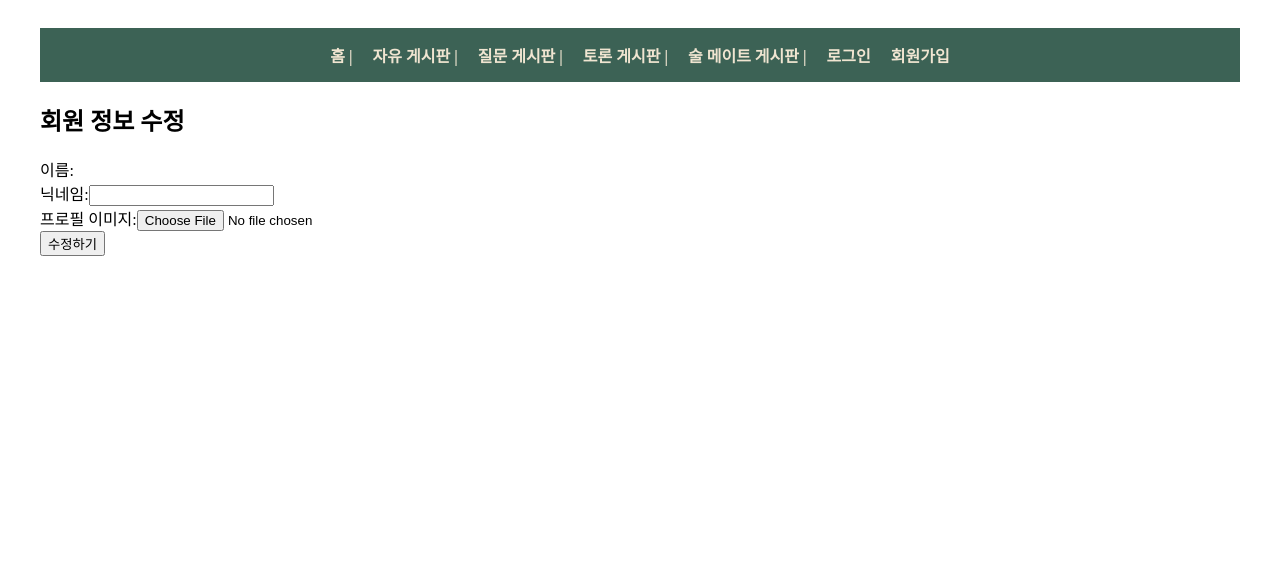
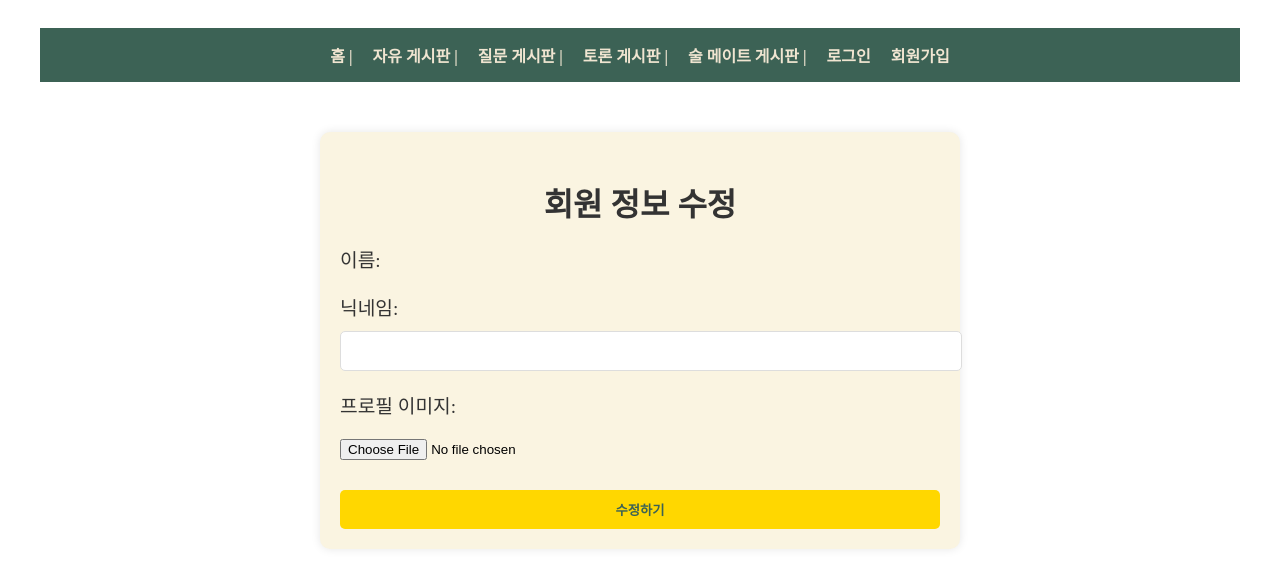
Before and after one commit to nahyunkeem/sulmeulliae_frontend, a React (Create React App) app: page /accounts/edit in a window 1280 px wide. Shown: the top 588 px of the page. Built offline with nearby package versions, Linux system fonts and the light colour scheme; no server answers.

Commit message:
CSS_ProfileEdit

```diff
--- a/src/components/UserLikes.js
+++ b/src/components/UserLikes.js
@@ -1,5 +1,5 @@
 import React, { useState, useEffect } from 'react';
-import api from '../services.api';
+import api from '../services/api';
 import { Link } from 'react-router-dom';
 
 function UserLikes({ username }) {
--- a/src/components/UserProfileEdit.js
+++ b/src/components/UserProfileEdit.js
@@ -71,33 +71,92 @@ function UserProfileEdit() {
         });
     };
 
+    // 스타일 정의
+    const styles = {
+        formContainer: {
+            maxWidth: '600px',
+            margin: '50px auto',
+            padding: '20px',
+            backgroundColor: '#faf4e1',
+            borderRadius: '10px',
+            boxShadow: '0 0 10px rgba(0, 0, 0, 0.1)',
+        },
+        heading: {
+            textAlign: 'center',
+            fontSize: '2rem',
+            marginBottom: '20px',
+            color: '#333',
+        },
+        formGroup: {
+            marginBottom: '20px',
+        },
+        label: {
+            display: 'block',
+            fontSize: '1.2rem',
+            marginBottom: '10px',
+            color: '#333',
+        },
+        input: {
+            width: '100%',
+            padding: '10px',
+            borderRadius: '5px',
+            border: '1px solid #ddd',
+            fontSize: '1rem',
+        },
+        fileInput: {
+            width: '100%',
+            padding: '10px 0',
+        },
+        profileImagePreview: {
+            width: '100px',
+            height: '100px',
+            borderRadius: '50%',
+            marginTop: '10px',
+        },
+        button: {
+            width: '100%',
+            padding: '10px',
+            backgroundColor: '#ffd700',
+            border: 'none',
+            borderRadius: '5px',
+            cursor: 'pointer',
+            fontWeight: 'bold',
+            color: '#3c6255',
+        },
+        buttonHover: {
+            backgroundColor: '#e6c200',
+        },
+    };
+
     return (
-        <div>
-            <h2>회원 정보 수정</h2>
+        <div style={styles.formContainer}>
+            <h2 style={styles.heading}>회원 정보 수정</h2>
             <form onSubmit={handleFormSubmit}>
-                <div>
-                    <label>이름: {userInfo.fullname}</label>  {/* 이름은 읽기만 가능 */}
+                <div style={styles.formGroup}>
+                    <label style={styles.label}>이름: {userInfo.fullname}</label>  {/* 이름은 읽기만 가능 */}
                 </div>
-                <div>
-                    <label>닉네임:</label>
+                <div style={styles.formGroup}>
+                    <label style={styles.label}>닉네임:</label>
                     <input
                         type="text"
                         name="nickname"
                         value={userInfo.nickname}
                         onChange={handleInputChange}
                         required
+                        style={styles.input}
                     />
                 </div>
-                <div>
-                    <label>프로필 이미지:</label>
+                <div style={styles.formGroup}>
+                    <label style={styles.label}>프로필 이미지:</label>
                     <input
                         type="file"
                         name="profile_image"
                         onChange={handleFileChange}
+                        style={styles.fileInput}
                     />
-                    {previewImage && <img src={previewImage} alt="미리보기" style={{ width: '100px', height: '100px', borderRadius: '50%' }} />}
+                    {previewImage && <img src={previewImage} alt="미리보기" style={styles.profileImagePreview} />}
                 </div>
-                <button type="submit">수정하기</button>
+                <button type="submit" style={styles.button}>수정하기</button>
             </form>
         </div>
     );
```
